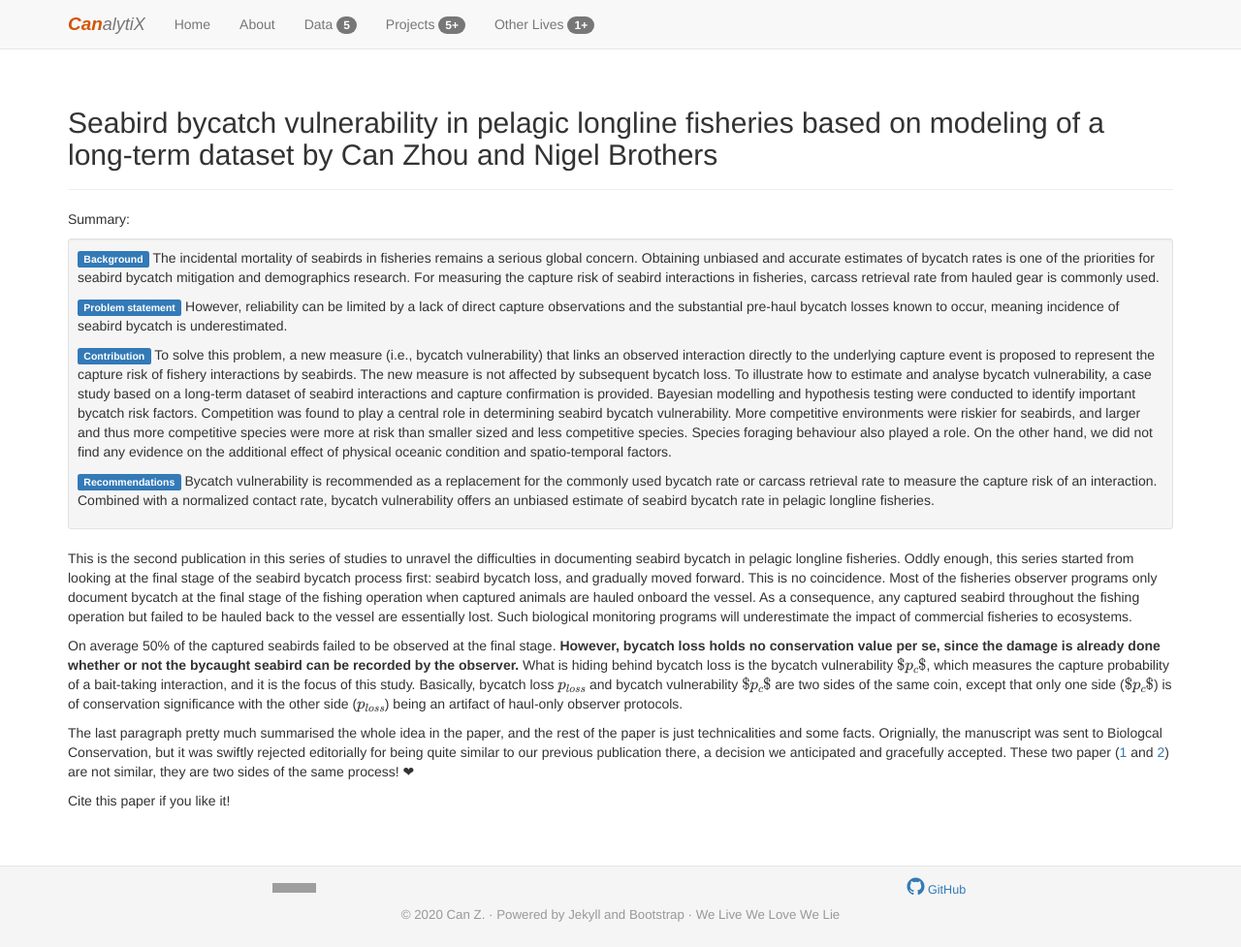
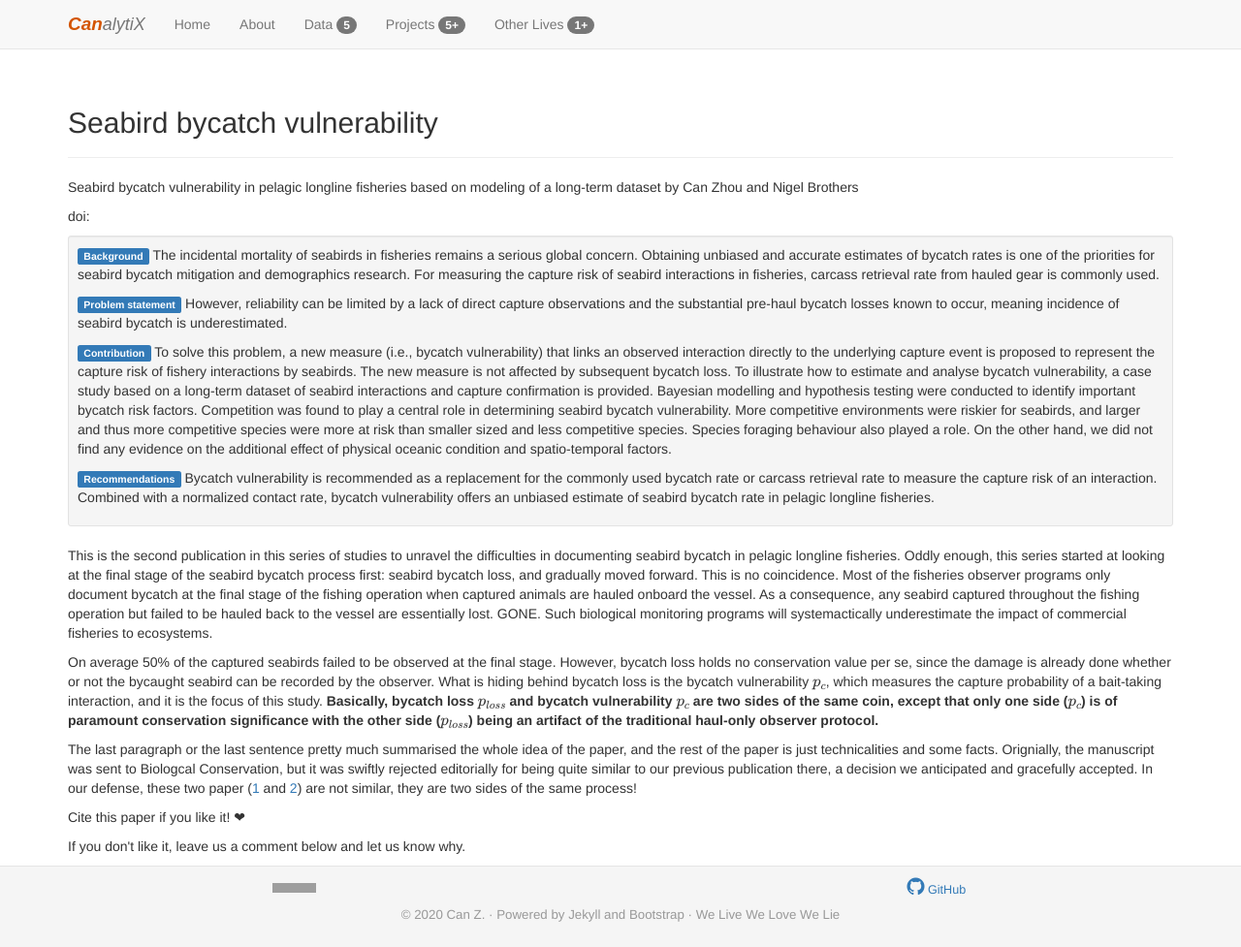
Before and after one commit to HVoltBb/HVoltBb.github.io, a Jekyll site: the page built from random/posts/birdbycatch_paper2021.html, in a window 1280 px wide and 977 px high. Shown: the whole window at 97% size. Built offline with Jekyll 4.4.1, drawn with Linux system fonts in a browser that asks for light colours; formulas are drawn with MathJax 3; comment, search, counter and statistics services are not loaded; grey boxes are pictures that could not be loaded.

Commit message:
Update birdbycatch_paper2021.html

```diff
--- a/random/posts/birdbycatch_paper2021.html
+++ b/random/posts/birdbycatch_paper2021.html
@@ -9,10 +9,10 @@ description: Read seabird vulnerability in pelagic longline fisheries with Can Z
 ---
 
 <div class="page-header">
-<h2>Seabird bycatch vulnerability in pelagic longline fisheries based on modeling of a long-term dataset by Can Zhou and Nigel Brothers</h2>
+<h2>Seabird bycatch vulnerability</h2>
 </div>
-<p></p>
-<p>Summary:</p>
+<p>Seabird bycatch vulnerability in pelagic longline fisheries based on modeling of a long-term dataset by Can Zhou and Nigel Brothers</p>
+<p>doi:<a href="#"></a></p>
 <div class="well well-sm">
 <p><span class="label label-primary">Background</span> The incidental mortality of seabirds in fisheries remains a serious global concern. Obtaining unbiased and accurate estimates of bycatch rates is one of the priorities for seabird bycatch mitigation and demographics research. For measuring the capture risk of seabird interactions in fisheries, carcass retrieval rate from hauled gear is commonly used. </p>
 <p><span class="label label-primary">Problem statement</span> However, reliability can be limited by a lack of direct capture observations and the substantial pre-haul bycatch losses known to occur, meaning incidence of seabird bycatch is underestimated. </p>
@@ -20,8 +20,8 @@ description: Read seabird vulnerability in pelagic longline fisheries with Can Z
 <p><span class="label label-primary">Recommendations</span> Bycatch vulnerability is recommended as a replacement for the commonly used bycatch rate or carcass retrieval rate to measure the capture risk of an interaction. Combined with a normalized contact rate, bycatch vulnerability offers an unbiased estimate of seabird bycatch rate in pelagic longline fisheries.</p>
 </div>
 
-<p>This is the second publication in this series of studies to unravel the difficulties in documenting seabird bycatch in pelagic longline fisheries. Oddly enough, this series started from looking at the final stage of the seabird bycatch process first: seabird bycatch loss, and gradually moved forward. This is no coincidence. Most of the fisheries observer programs only document bycatch at the final stage of the fishing operation when captured animals are hauled onboard the vessel. As a consequence, any captured seabird throughout the fishing operation but failed to be hauled back to the vessel are essentially lost. Such biological monitoring programs will underestimate the impact of commercial fisheries to ecosystems.</p>
-<p>On average 50% of the captured seabirds failed to be observed at the final stage. <b>However, bycatch loss holds no conservation value per se, since the damage is already done whether or not the bycaught seabird can be recorded by the observer.</b> What is hiding behind bycatch loss is the bycatch vulnerability \($p_c$\), which measures the capture probability of a bait-taking interaction, and it is the focus of this study. Basically, bycatch loss \(p_{loss}\) and bycatch vulnerability \($p_c$\) are two sides of the same coin, except that only one side (\($p_c$\)) is of conservation significance with the other side (\(p_{loss}\)) being an artifact of haul-only observer protocols.</p>
-<p>The last paragraph pretty much summarised the whole idea in the paper, and the rest of the paper is just technicalities and some facts. Orignially, the manuscript was sent to Biologcal Conservation, but it was swiftly rejected editorially for being quite similar to our previous publication there, a decision we anticipated and gracefully accepted. These two paper (<a href="#">1</a> and <a href="#">2</a>) are not similar, they are two sides of the same process! &#x2764;
-</p>
-<p>Cite this paper if you like it! </p>
+<p>This is the second publication in this series of studies to unravel the difficulties in documenting seabird bycatch in pelagic longline fisheries. Oddly enough, this series started at looking at the final stage of the seabird bycatch process first: seabird bycatch loss, and gradually moved forward. This is no coincidence. Most of the fisheries observer programs only document bycatch at the final stage of the fishing operation when captured animals are hauled onboard the vessel. As a consequence, any seabird captured throughout the fishing operation but failed to be hauled back to the vessel are essentially lost. GONE. Such biological monitoring programs will systemactically underestimate the impact of commercial fisheries to ecosystems.</p>
+<p>On average 50% of the captured seabirds failed to be observed at the final stage. However, bycatch loss holds no conservation value per se, since the damage is already done whether or not the bycaught seabird can be recorded by the observer. What is hiding behind bycatch loss is the bycatch vulnerability \(p_c\), which measures the capture probability of a bait-taking interaction, and it is the focus of this study. <b>Basically, bycatch loss \(p_{loss}\) and bycatch vulnerability \(p_c\) are two sides of the same coin, except that only one side (\(p_c\)) is of paramount conservation significance with the other side (\(p_{loss}\)) being an artifact of the traditional haul-only observer protocol.</b></p>
+<p>The last paragraph or the last sentence pretty much summarised the whole idea of the paper, and the rest of the paper is just technicalities and some facts. Orignially, the manuscript was sent to Biologcal Conservation, but it was swiftly rejected editorially for being quite similar to our previous publication there, a decision we anticipated and gracefully accepted. In our defense, these two paper (<a href="#">1</a> and <a href="#">2</a>) are not similar, they are two sides of the same process!</p>
+<p>Cite this paper if you like it!  &#x2764;</p>
+<p>If you don't like it, leave us a comment below and let us know why.</p>
```
